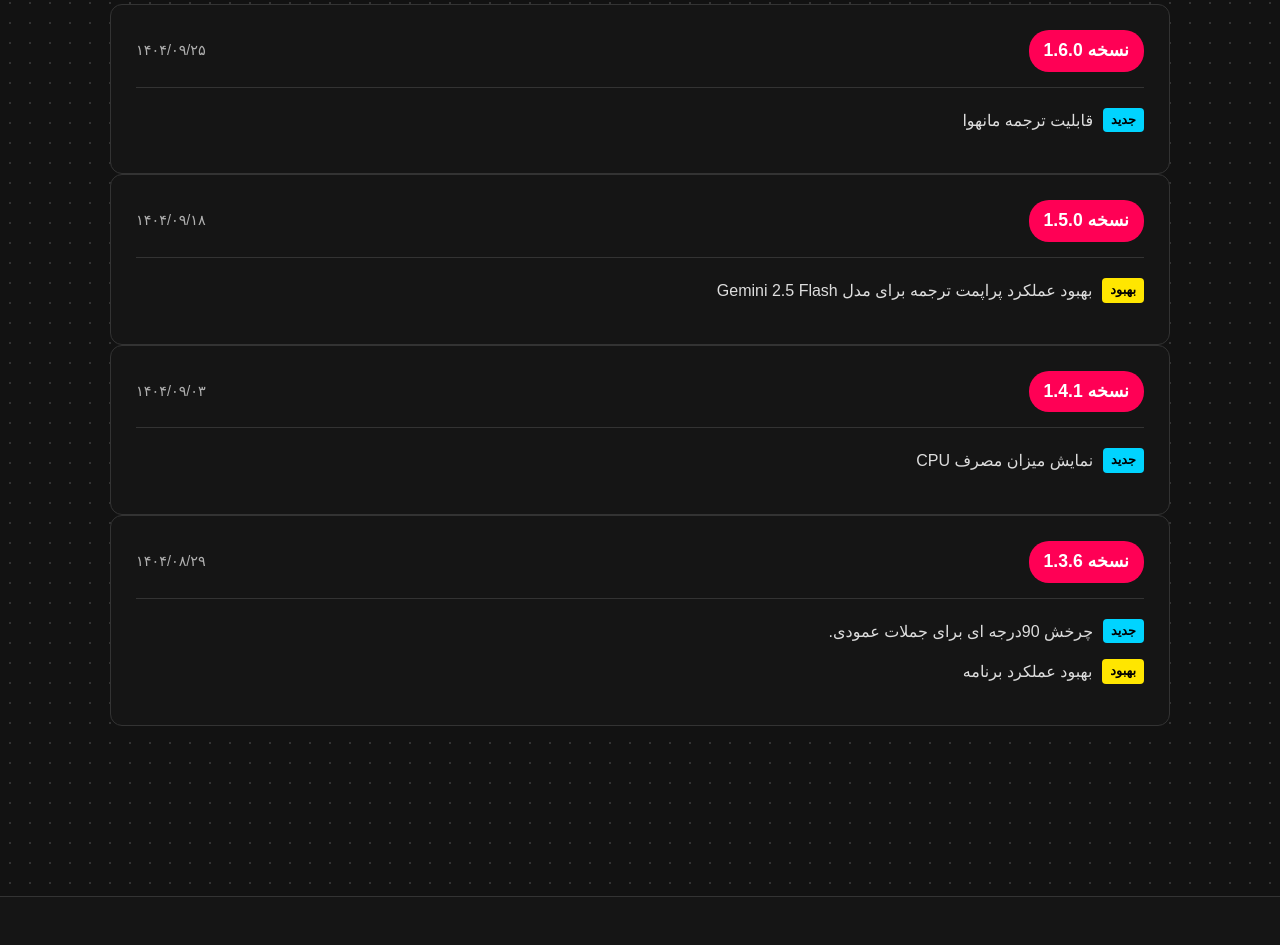
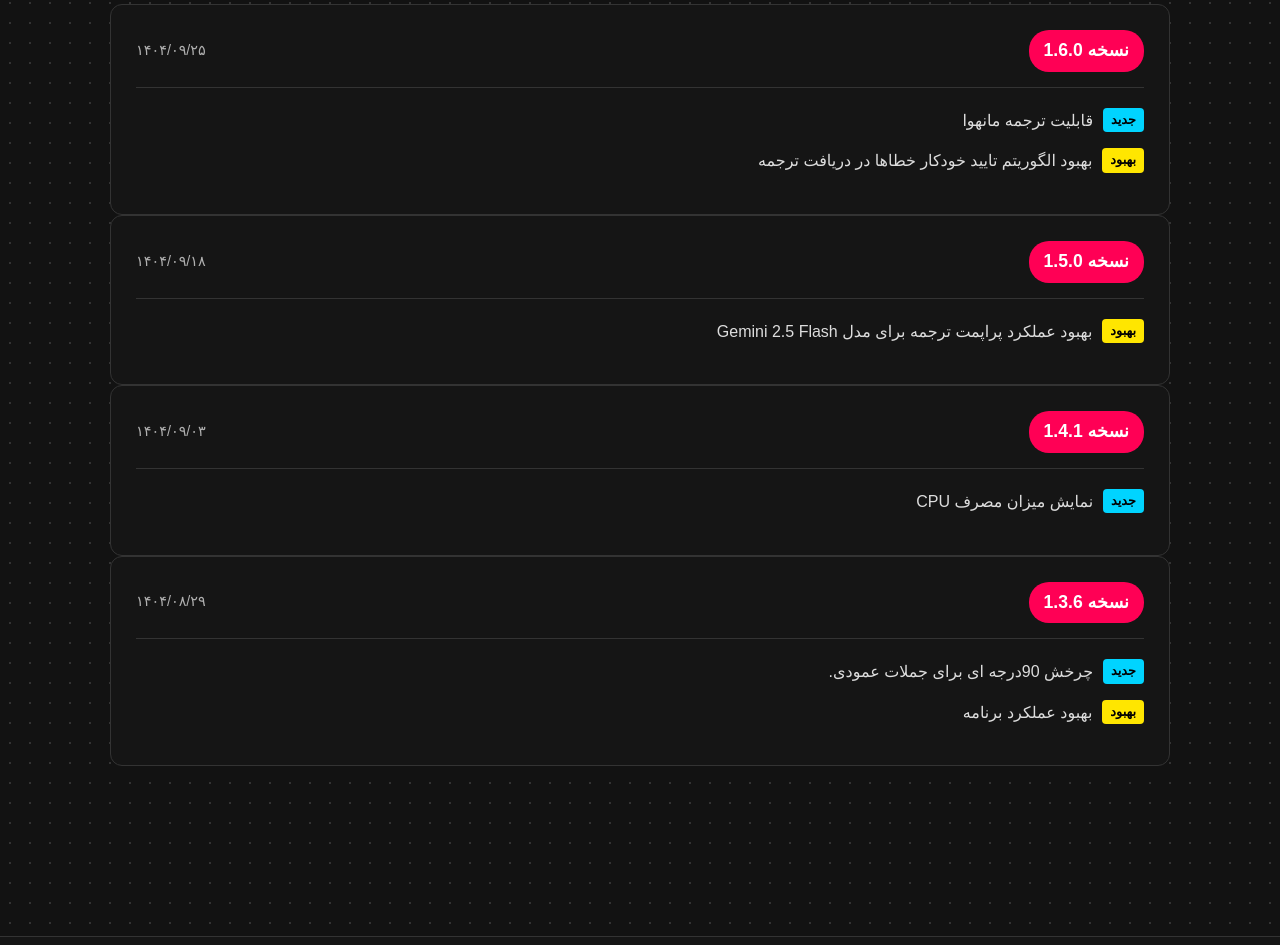
Before and after one commit to Kthree-K3/K3-Manga-AutoTranslate, a plain HTML site: page docs/index.html in a window 1280 px wide. Shown: the part 3867-4812 px from the top of the page. Drawn offline with Linux system fonts and the light colour scheme; a small style sheet from the web is missing.

Commit message:
Update index.html

```diff
--- a/docs/index.html
+++ b/docs/index.html
@@ -195,6 +195,11 @@
                          <span class="tag tag-new">جدید</span>
                       قابلیت ترجمه مانهوا
                     </li>
+
+                    <li>
+                        <span class="tag tag-fix">بهبود</span>
+                     بهبود الگوریتم تایید خودکار خطاها در دریافت ترجمه
+                    </li>
                 </ul>
             </div>
 
```
